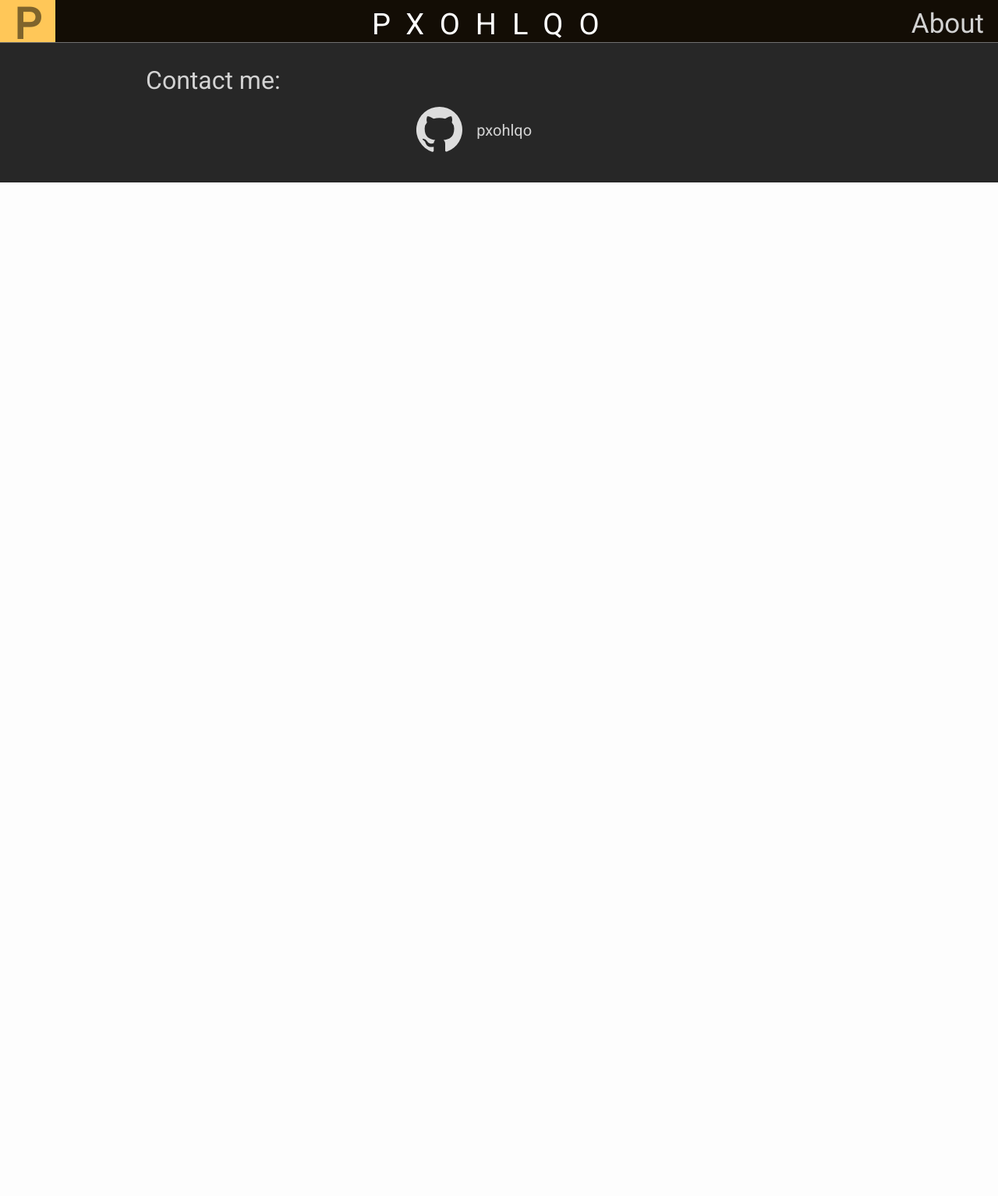
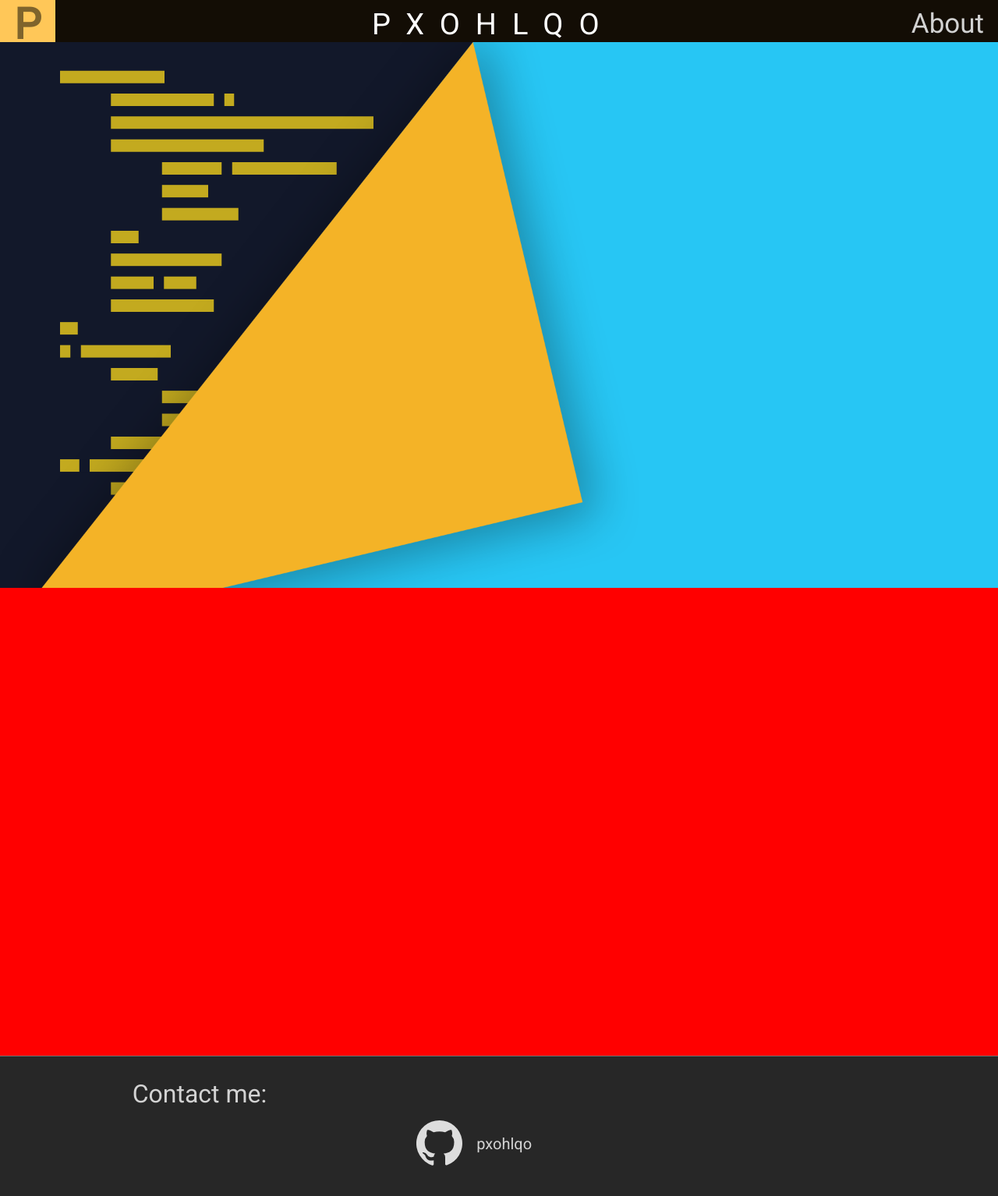
Before and after one commit to pxohlqo/pxohlqo.github.io, a Jekyll site: the page built from index.html, in a window 1280 px wide. Shown: the whole page at 78% size. Built offline with Jekyll 4.4.1, drawn with Linux system fonts in a browser that asks for light colours; before the commit the page ends 900 px from its top, so only the background shows below that.

```diff
--- a/_sass/_base.scss
+++ b/_sass/_base.scss
@@ -42,7 +42,7 @@
   */
  img {
      max-width: 100%;
-     vertical-align: middle;
+     //vertical-align: middle;
  }
 
 
--- a/_sass/_mlayout.scss
+++ b/_sass/_mlayout.scss
@@ -78,7 +78,49 @@
     }
 }
 
+.homeBanner {
+    position: absolute;
+    width: 100%;
+    overflow: hidden;
+    overflow-y: hidden;
+
+    .homeBanner-bg {
+        position: absolute;
+
+    }
+
+    .homeBanner-parallex {
+        position: absolute;
+        left: 6%;
+
+    }
+
+    .homeBanner-ft {
+        position: absolute;
+
+    }
+
+}
+
+.contentsTable {
+
+    background-color: red;
+    position: absolute;
+    width: 100%;
+    height: 600px;
+}
+
+.homeFooter {
+    background-color: blue;
+    width: 100%;
+    position: absolute;
+    top: 800px;
+}
+
 .site-mfooter {
+
+    position: relative;
+    width: 100%;
     background-color: #272727;
     text-align: center;
     display: block;
--- a/index.html
+++ b/index.html
@@ -4,9 +4,6 @@ title: Welcome to pxohlqo!
 <!DOCTYPE html>
 <html>
 {% include head.html %}
-    <head>
-        <title>Welcome!</title>
-    </head>
 
 <body>
     <header class="homeHeader">
@@ -15,11 +12,75 @@ title: Welcome to pxohlqo!
         <a class="headerAbout" href="/about.html">About</a>
     </header>
 
-            <div>
+
+    <div class="homeBanner">
+        <img class="homeBanner-bg" src="assets/img/banner/bg.png">
+        <img class="homeBanner-parallex" src="assets/img/banner/parallex.png">
+        <img class="homeBanner-ft" src="assets/img/banner/ft.png">
+    </div>
+
+
+    <div class="contentsTable">
 
     </div>
 
+    <div class="homeFooter">
         {% include mfooter.html %}
+    </div>
+
+
 </body>
 
 </html>
+<script src="https://ajax.googleapis.com/ajax/libs/jquery/3.3.1/jquery.min.js"></script>
+<script>
+    $(document).ready(function () {
+
+        var bannerH = (1050 / 1920) * $(window).width(),
+            palLayerScale = $(window).width() / 1920,
+            palLayerW = 603 * palLayerScale,
+            palLayerH = 1883 * palLayerScale,
+            contentY = bannerH + $(".homeHeader").height();
+
+        setElePosition();
+
+        $(window).resize(function () {
+            setElePosition();
+        })
+
+        $(window).scroll(function () {
+            var scrollVal = $(document).scrollTop();
+
+            $(".homeBanner-parallex").css({
+                "top": -scrollVal + "px"
+            })
+        })
+
+        function setElePosition() {
+
+            bannerH = (1050 / 1920) * $(window).width();
+            palLayerScale = $(window).width() / 1920;
+            palLayerW = 603 * palLayerScale;
+            palLayerH = 1883 * palLayerScale;
+            contentY = bannerH + $(".homeHeader").height()
+
+            $(".homeBanner").css({
+                "height": bannerH + "px",
+            })
+
+            $(".homeBanner-parallex").css({
+                "width": palLayerW + "px",
+                "height": palLayerH + "px"
+            })
+
+            $(".contentsTable").css({
+                "top": contentY + "px"
+            })
+
+            $(".homeFooter").css({
+                "position": "absolute",
+                "top": contentY + $(".contentsTable").height() + "px"
+            })
+        }
+    });
+</script>
```
Also changed, not shown: assets/img/banner/bg.png (added), assets/img/banner/ft.png (added), assets/img/banner/parallex.png (added), assets/img/home-banner.png (added), 8 other files. Lines whose indentation alone changed are shown as unchanged.
